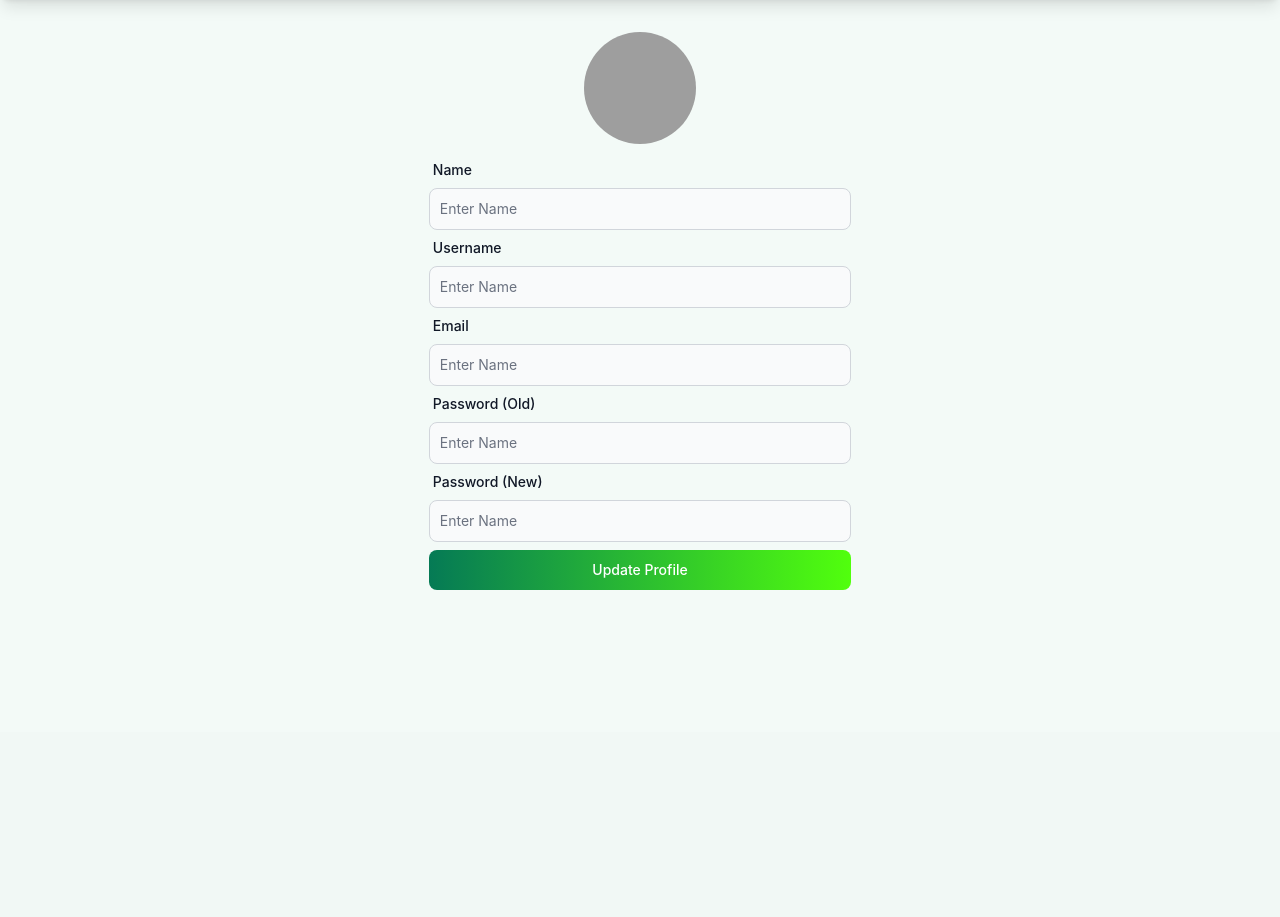
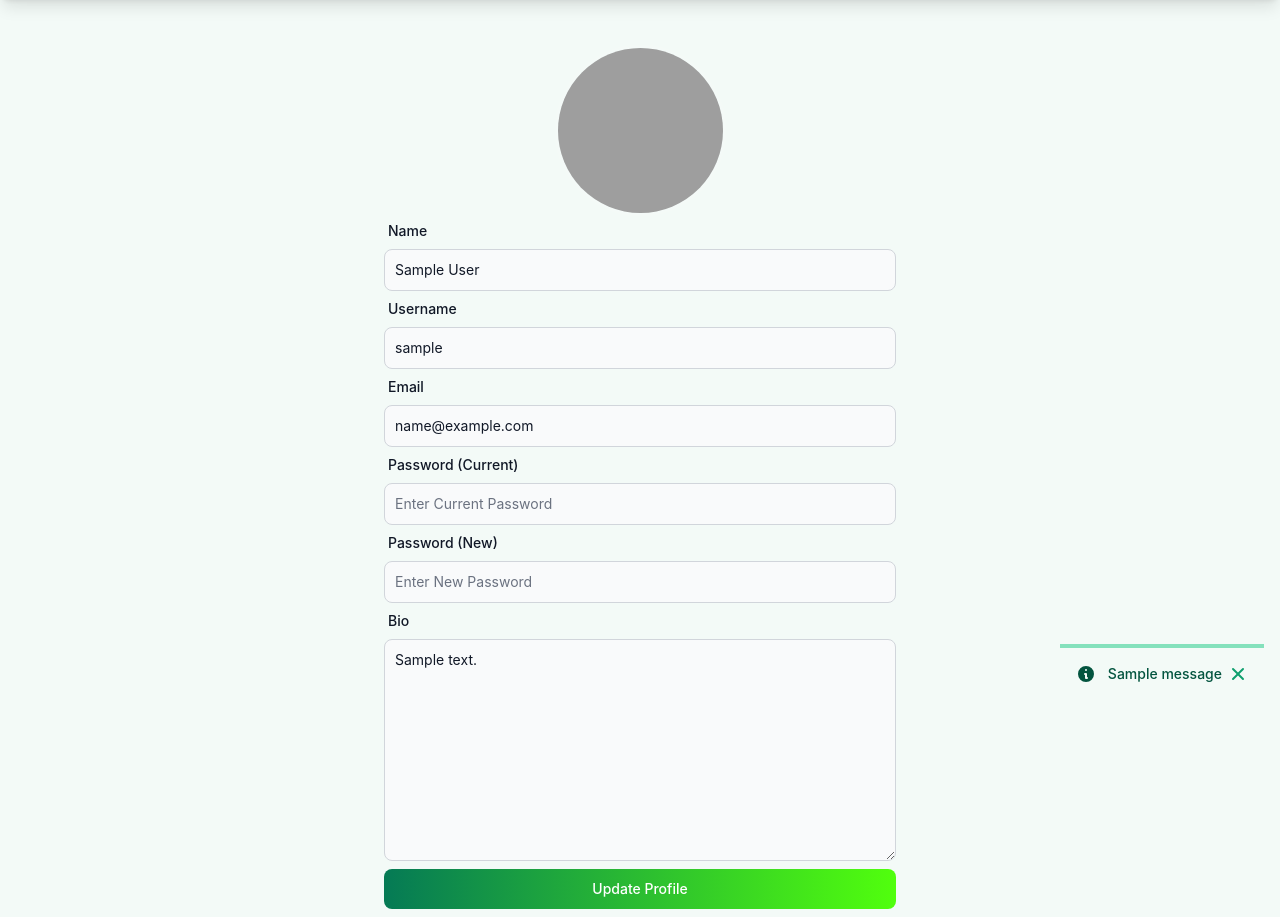
Before and after one commit to moosa817/TalkTopia, a Django app: page /account in a window 1280 px wide. Shown: the part 68-985 px from the top of the page. Before the commit the page ends 658 px from the top, so only its background shows below. Run offline with Django 4.2, Linux system fonts and the light colour scheme; a user stored in the database is signed in; tables that the repository leaves empty hold one stand-in row (values such as "Sample post"); one stand-in notice (Sample message) is shown; some libraries are stand-ins or nearby versions; grey boxes are pictures that could not be loaded.

Commit message:
added edit account feature

```diff
--- a/base/forms.py
+++ b/base/forms.py
@@ -1,5 +1,26 @@
 from django.forms import ModelForm, CharField
+from django import forms
+from django.contrib.auth.forms import UserChangeForm
 from .models import Room, Message, Topic, UserProfile
+from django.contrib.auth.models import User
+from django.contrib.auth import password_validation
+
+
+class CustomUserChangeForm(UserChangeForm):
+    old_password = forms.CharField(
+        label="Current Password", widget=forms.PasswordInput, required=False)
+    new_password = forms.CharField(
+        label="New Password", widget=forms.PasswordInput, required=False)
+
+    class Meta:
+        model = User
+        fields = ('username', 'old_password', 'new_password')
+
+    def clean_new_password(self):
+        new_password = self.cleaned_data.get('new_password')
+        if new_password:
+            password_validation.validate_password(new_password, self.instance)
+        return new_password
 
 
 class RoomForm(ModelForm):
@@ -26,3 +47,9 @@ class ProfileCreationForm(ModelForm):
         model = UserProfile
         fields = [
             'name', 'email']
+
+
+class ProfileEditform(ModelForm):
+    class Meta:
+        model = UserProfile
+        fields = ['name', 'email', 'pfp', 'bio']
--- a/base/models.py
+++ b/base/models.py
@@ -7,8 +7,7 @@ class UserProfile(models.Model):
     username = models.OneToOneField(User, on_delete=models.CASCADE)
     name = models.CharField(max_length=200)
     email = models.EmailField(unique=True)
-    pfp = models.ImageField(upload_to='uploads/',
-                            default='static/img/guest.webp')
+    pfp = models.ImageField(upload_to='images/', null=True)
     bio = models.TextField(null=True, blank=True)
     guest = models.BooleanField(default=False)
 
--- a/base/templates/base/account_settings.html
+++ b/base/templates/base/account_settings.html
@@ -1,48 +1,104 @@
 {% extends 'main.html' %}
+{% load widget_tweaks %}
+
+{%block content %}
+<div class="flex items-center justify-center flex-col mt-5">
 
 
-{%block content %}
+    <div>
+        <form action="" method="POST" enctype="multipart/form-data" class="mt-4 w-[90vw] md:w-[40vw]">
+            {%csrf_token%}
+            <div class="profile-pic">
+                <label class="-label" for="file">
+                    <span class="glyphicon glyphicon-camera"></span>
+                    <span>Change Image</span>
+                </label>
+                <input name="pfp" accept="image/*" id="file" type="file" onchange="loadFile(event)" />
+                <img src="uploads/{{ProfileForm.pfp.value}}" id="output" width="200" />
+            </div>
 
-<div class="flex items-center justify-center flex-col mt-5">
-    <div>
-        <img class="w-28 h-28 rounded-full"
-            src="https://flowbite.s3.amazonaws.com/blocks/marketing-ui/avatars/bonnie-green.png"
-            alt="Bonnie Green avatar">
-    </div>
-    <div>
-        <form action="" method="POST" class="mt-4 w-[50vw] md:w-[33vw]">
+
             <label for="email" class="block my-2 ml-1 text-sm font-medium text-gray-900 dark:text-white">Name</label>
+            {% render_field ProfileForm.name class+="control-form" placeholder+="Enter Name" %}
+
+
+            {% if ProfileForm.errors.name %}
+            <div class="text-xs text-red-700">{{ ProfileForm.errors.name }}</div>
+            {% endif %}
+
+            <label for="username"
+                class="block my-2 ml-1 text-sm font-medium text-gray-900 dark:text-white">Username</label>
+            {% render_field userForm.username class+="control-form" placeholder+="Enter Username" %}
+
+            {% if userForm.errors.username %}
+            <div class="text-xs text-red-700">{{ userForm.errors.username }}</div>
+            {% endif %}
+
+            <label for="email" class="block my-2 ml-1 text-sm font-medium text-gray-900 dark:text-white">Email</label>
+            {% render_field ProfileForm.email class+="control-form" placeholder+="Enter Email" %}
+
+            {% if ProfileForm.errors.email %}
+            <div class="text-xs text-red-700">{{ ProfileForm.errors.email }}</div>
+            {% endif %}
+
+            <label for="pwd" class="block my-2 ml-1 text-sm font-medium text-gray-900 dark:text-white">Password
+                (Current)</label>
             <input
                 class="bg-gray-50 border border-gray-300 text-gray-900 text-sm rounded-lg focus:ring-blue-500 focus:border-blue-500 block w-full p-2.5 dark:bg-gray-700 dark:border-gray-600 dark:placeholder-gray-400 dark:text-white dark:focus:ring-blue-500 dark:focus:border-blue-500"
-                placeholder="Enter Name" required type="text" name="topic">
+                placeholder="Enter Current Password" type="password" name="old_password">
 
-            <label for="email"
-                class="block my-2 ml-1 text-sm font-medium text-gray-900 dark:text-white">Username</label>
-            <input
-                class="bg-gray-50 border border-gray-300 text-gray-900 text-sm rounded-lg focus:ring-blue-500 focus:border-blue-500 block w-full p-2.5 dark:bg-gray-700 dark:border-gray-600 dark:placeholder-gray-400 dark:text-white dark:focus:ring-blue-500 dark:focus:border-blue-500"
-                placeholder="Enter Name" required type="text" name="topic">
+            {% if userForm.errors.old_password %}
+            <div class="text-xs text-red-700">{{ userForm.errors.old_password }}</div>
+            {% endif %}
 
-            <label for="email" class="block my-2 ml-1 text-sm font-medium text-gray-900 dark:text-white">Email</label>
-            <input
-                class="bg-gray-50 border border-gray-300 text-gray-900 text-sm rounded-lg focus:ring-blue-500 focus:border-blue-500 block w-full p-2.5 dark:bg-gray-700 dark:border-gray-600 dark:placeholder-gray-400 dark:text-white dark:focus:ring-blue-500 dark:focus:border-blue-500"
-                placeholder="Enter Name" required type="text" name="topic">
-
-            <label for="email" class="block my-2 ml-1 text-sm font-medium text-gray-900 dark:text-white">Password
-                (Old)</label>
-            <input
-                class="bg-gray-50 border border-gray-300 text-gray-900 text-sm rounded-lg focus:ring-blue-500 focus:border-blue-500 block w-full p-2.5 dark:bg-gray-700 dark:border-gray-600 dark:placeholder-gray-400 dark:text-white dark:focus:ring-blue-500 dark:focus:border-blue-500"
-                placeholder="Enter Name" required type="text" name="topic">
             <label for="email" class="block my-2 ml-1 text-sm font-medium text-gray-900 dark:text-white">Password
                 (New)</label>
             <input
                 class="bg-gray-50 border border-gray-300 text-gray-900 text-sm rounded-lg focus:ring-blue-500 focus:border-blue-500 block w-full p-2.5 dark:bg-gray-700 dark:border-gray-600 dark:placeholder-gray-400 dark:text-white dark:focus:ring-blue-500 dark:focus:border-blue-500"
-                placeholder="Enter Name" required type="text" name="topic">
+                placeholder="Enter New Password" type="password" name="new_password">
+
+            {% if userForm.errors.new_password %}
+            <div class="text-xs text-red-700">{{ userForm.errors.new_password }}</div>
+            {% endif %}
+
+
+
+            <label for="bio" class="block my-2 ml-1 text-sm font-medium text-gray-900 dark:text-white">Bio</label>
+            {% render_field ProfileForm.bio class+="control-form" placeholder+="Bio" %}
+
+
 
             <button type="submit"
                 class="text-white bg-gradient-to-r w-full to-primary-glow-green from-green-600 hover:bg-gradient-to-bl focus:ring-4 focus:outline-none focus:ring-primary-glow-green dark:focus:ring-cyan-800 font-medium rounded-lg text-sm px-5 py-2.5 text-center mr-2 my-2 hover:scale-105">Update
                 Profile
             </button>
         </form>
+
     </div>
 </div>
+{% if messages %}
+{% for message in messages %}
+
+<script defer>
+    $('#success').show()
+    $('#mysuccess').text('{{message}}')
+</script>
+{% endfor %}
+{% endif %}
+
+
+
+
+<script defer>
+
+    // pfp image
+    var loadFile = function (event) {
+        var image = document.getElementById("output");
+        image.src = URL.createObjectURL(event.target.files[0]);
+    };
+
+    if (window.history.replaceState) {
+        window.history.replaceState(null, null, window.location.href);
+    }
+</script>
 {%endblock%}
--- a/base/templates/base/roomform.html
+++ b/base/templates/base/roomform.html
@@ -1,6 +1,5 @@
 {% extends 'main.html' %}
 {%load static%}
-{% load myfilters %}
 {%block title%}Create Room{%endblock%}
 {%block content %}
 
--- a/base/urls.py
+++ b/base/urls.py
@@ -1,6 +1,8 @@
 from django.urls import path
 # views folder
 from .views import home, profile, room_messages, register_login, profile, rooms
+from django.conf.urls.static import static
+from django.conf import settings
 
 urlpatterns = [
     path('', home.home, name='home'),
@@ -13,7 +15,8 @@ urlpatterns = [
     path('register/', register_login.RegisterPage, name='register'),
     path('delete-msg/<str:pk>', room_messages.deleteMessage, name='delete-msg'),
     path('edit-msg/<str:pk>', room_messages.EditMessage, name='edit-msg'),
-    path('profile/<str:pk>', profile.UserProfile, name='profile'),
+    path('profile/<str:pk>', profile.Profile, name='profile'),
     path('joined-rooms', profile.JoinedRooms, name='joined-rooms'),
-    path('account', profile.AccountSettings, name='account')
-]
+    path('account', profile.AccountSettings, name='account'),
+
+]+static(settings.MEDIA_URL, document_root=settings.MEDIA_ROOT)
--- a/base/views/profile.py
+++ b/base/views/profile.py
@@ -1,6 +1,6 @@
 from django.shortcuts import render, redirect
-from ..models import Room, Topic, Message
-from ..forms import RoomForm, MessageForm, ProfileCreationForm
+from ..models import Room, Topic, Message, UserProfile
+from ..forms import ProfileEditform, CustomUserChangeForm
 from django.db.models import Q
 from django.contrib.auth.models import User
 from django.contrib import messages
@@ -9,10 +9,12 @@ from django.contrib.auth.decorators import login_required
 from django.contrib.auth.forms import UserCreationForm
 from django.http import HttpResponse, JsonResponse
 from django.db.models import Count
+from django.contrib.auth import update_session_auth_hash
+from django.urls import reverse
 # Create your views here.
 
 
-def UserProfile(request, pk):
+def Profile(request, pk):
     user = User.objects.get(username=pk)
     rooms = Room.objects.filter(host=user)
 
@@ -31,5 +33,60 @@ def JoinedRooms(request):
 
 @login_required(login_url='login')
 def AccountSettings(request):
-    context = {}
+
+    def get_initials():
+        profile = UserProfile.objects.filter(username=request.user)
+        profile_dict = dict(profile.values()[0])
+
+        profile_dict.pop('id')
+        profile_dict.pop('guest')
+        return profile_dict
+
+    ProfileForm = ProfileEditform(initial=get_initials())
+    userForm = CustomUserChangeForm(instance=request.user)
+
+    if request.method == 'POST':
+
+        profile = UserProfile.objects.get(username=request.user)
+        ProfileForm = ProfileEditform(
+            request.POST, request.FILES, instance=profile)
+        if ProfileForm.is_valid():
+            ProfileForm.save()
+            ProfileForm = ProfileEditform(initial=get_initials())
+
+        userForm = CustomUserChangeForm(request.POST, instance=request.user)
+        if userForm.is_valid():
+            # Check if the old password matches before updating
+            old_password = userForm.cleaned_data.get('old_password')
+            new_password = userForm.cleaned_data.get('new_password')
+
+            if old_password:
+                if request.user.check_password(old_password):
+                    if not new_password:
+                        userForm.add_error(
+                            'new_password', "New password can't be empty")
+                    elif new_password == old_password:
+                        userForm.add_error(
+                            'new_password', "New password can't be the same as old one")
+                    elif len(new_password) < 8:
+                        userForm.add_error(
+                            'new_password', "New password must be above 8 characters")
+                    else:
+                        request.user.set_password(new_password)
+                        request.user.save()
+                        update_session_auth_hash(request, request.user)
+                        messages.success(
+                            request, 'Password Sucessfully Changed')
+
+                else:
+                    # Old password is incorrect, show an error message
+                    print("wrong password mf")
+                    userForm.add_error(
+                        'old_password', 'Old password is incorrect.')
+
+            userForm.save()
+            # Redirect to the user's profile page after editing
+            return redirect('account')
+
+    context = {'ProfileForm': ProfileForm, "userForm": userForm}
     return render(request, 'base/account_settings.html', context)
--- a/base/views/rooms.py
+++ b/base/views/rooms.py
@@ -18,7 +18,6 @@ def createRoom(request):
         'from') if request.GET.get('from') else 'home'
 
     if request.method == 'POST':
-        print(request.POST)
         form = RoomForm(request.POST)
         if form.is_valid():
             name = form.cleaned_data['name']
@@ -43,7 +42,7 @@ def createRoom(request):
             else:
                 return redirect(from_url)
     else:
-        form = RoomForm(request.POST)
+        form = RoomForm()
 
     context = {'form': form, 'from_url': from_url,
                'topics': Topic.objects.all()}
--- a/static/css/dist/output.css
+++ b/static/css/dist/output.css
@@ -1219,10 +1219,6 @@ input[type="range"]::-ms-fill-lower {
   height: 0.625rem;
 }
 
-.h-28 {
-  height: 7rem;
-}
-
 .h-3 {
   height: 0.75rem;
 }
@@ -1271,10 +1267,6 @@ input[type="range"]::-ms-fill-lower {
   width: 0.625rem;
 }
 
-.w-28 {
-  width: 7rem;
-}
-
 .w-3 {
   width: 0.75rem;
 }
@@ -1323,12 +1315,16 @@ input[type="range"]::-ms-fill-lower {
   width: 100vw;
 }
 
-.w-\[50vw\] {
-  width: 50vw;
-}
-
-.w-\[70vw\] {
-  width: 70vw;
+.w-\[85vw\] {
+  width: 85vw;
+}
+
+.w-\[87vw\] {
+  width: 87vw;
+}
+
+.w-\[90vw\] {
+  width: 90vw;
 }
 
 .w-full {
@@ -2544,8 +2548,8 @@ input[type="range"]::-ms-fill-lower {
     height: 2rem;
   }
 
-  .md\:w-\[33vw\] {
-    width: 33vw;
+  .md\:w-\[40vw\] {
+    width: 40vw;
   }
 
   .md\:w-\[50vw\] {
--- a/static/css/dist/style.css
+++ b/static/css/dist/style.css
@@ -33,3 +33,53 @@
     background-position: left bottom;
     color: whitesmoke;
 }
+
+
+/* for image pfp */
+.profile-pic {
+    color: transparent;
+    transition: all 0.3s ease;
+    display: flex;
+    justify-content: center;
+    align-items: center;
+    position: relative;
+    transition: all 0.3s ease;
+}
+
+.profile-pic input {
+    display: none;
+}
+
+.profile-pic img {
+    position: absolute;
+    object-fit: cover;
+    width: 165px;
+    height: 165px;
+    box-shadow: 0 0 10px 0 rgba(255, 255, 255, 0.35);
+    border-radius: 100px;
+    z-index: 0;
+}
+
+.profile-pic .-label {
+    cursor: pointer;
+    height: 165px;
+    width: 165px;
+}
+
+.profile-pic:hover .-label {
+    display: flex;
+    justify-content: center;
+    align-items: center;
+    background-color: rgba(0, 0, 0, 0.8);
+    z-index: 10000;
+    color: #fafafa;
+    transition: background-color 0.2s ease-in-out;
+    border-radius: 100px;
+    margin-bottom: 0;
+}
+
+.profile-pic span {
+    display: inline-flex;
+    padding: 0.2em;
+    height: 2em;
+}
--- a/static/js/style.js
+++ b/static/js/style.js
@@ -114,3 +114,22 @@ function removeFadeOut() {
 }
 
 setInterval(removeFadeOut, 1000);
+
+
+//password
+const passwordToggle = document.querySelector('.js-password-toggle')
+
+passwordToggle.addEventListener('change', function () {
+    const password = document.querySelector('.js-password'),
+        passwordLabel = document.querySelector('.js-password-label')
+
+    if (password.type === 'password') {
+        password.type = 'text'
+        passwordLabel.innerHTML = 'hide'
+    } else {
+        password.type = 'password'
+        passwordLabel.innerHTML = 'show'
+    }
+
+    password.focus()
+})
--- a/templates/main.html
+++ b/templates/main.html
@@ -33,6 +33,9 @@
 
     {%include 'nav.html'%}
     {%include 'sidebar.html'%}
+    {%include 'base/components/modals.html' %}
+    {%include 'base/components/alerts.html' %}
+
 
     <div id="content">
         {% block content %}
@@ -40,8 +43,6 @@
     </div>
 
 
-    {%include 'base/components/modals.html' %}
-    {%include 'base/components/alerts.html' %}
 
     {%compress js%}
     <script src="{% static 'js/style.js' %}"></script>
```
Also changed, not shown: other parts of static/css/dist/output.css (+33 -20 lines), base/templates/base/register_login.html (+44 -7 lines), base/views/register_login.py (+11 -10 lines), chatroom/settings.py (+9 -1 lines), base/migrations/0002_alter_userprofile_username.py (added), uploads/WIN_20230701_23_40_03_Pro.jpg (deleted), uploads/WIN_20230701_23_40_03_Pro_Xc1dGPL.jpg (deleted), uploads/WIN_20230701_23_40_03_Pro_cJcjfOV.jpg (deleted), 1 other file.
